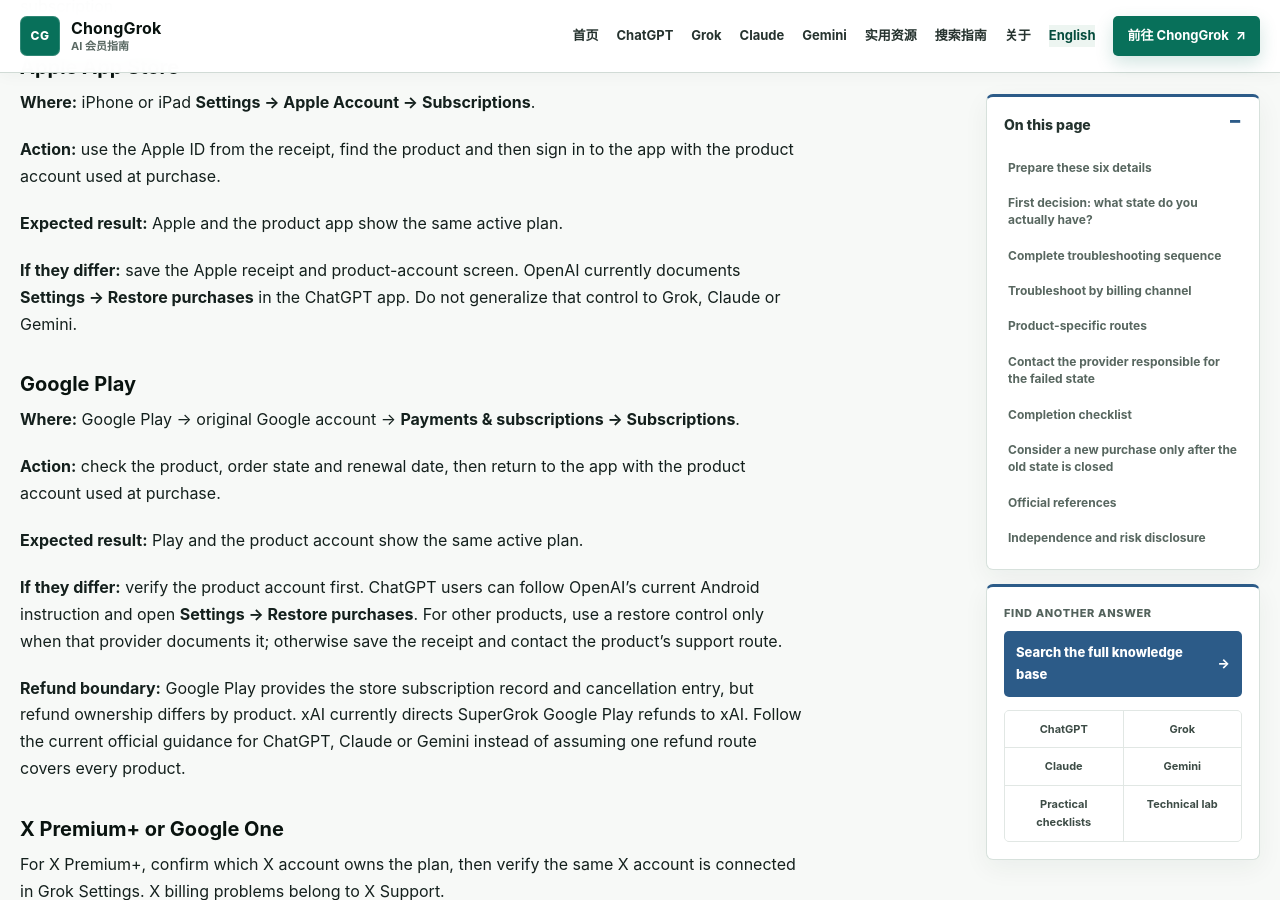
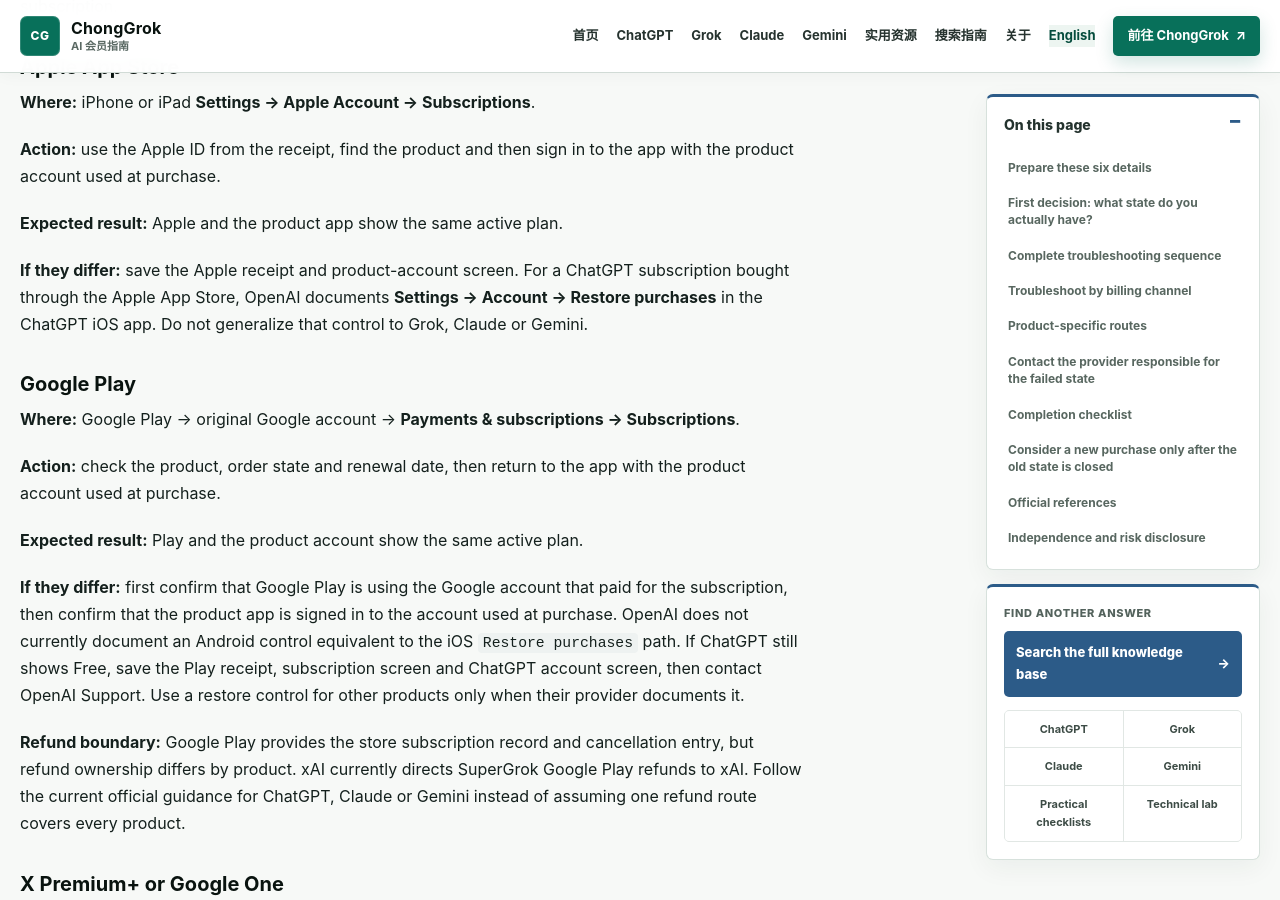
Before and after one commit to he20000405-pixel/he20000405-pixel.github.io, a Jekyll site: the page built from en/resources/ai-subscription-payment-troubleshooting.md, in a window 1280 px wide and 900 px high, scrolled down 3191 px. Built offline with Jekyll 4.4.1, drawn with Linux system fonts in a browser that asks for light colours; some of the changed text lies outside the part shown.

Commit message:
Correct cross-platform subscription recovery guidance

```diff
--- a/en/resources/ai-subscription-payment-troubleshooting.md
+++ b/en/resources/ai-subscription-payment-troubleshooting.md
@@ -14,7 +14,7 @@ faq:
   - question: "Should I pay again if an AI subscription was charged but the account still shows Free?"
     answer: "No. First determine whether the charge is pending or complete, identify the original billing channel and purchasing account, and check paid access on the official product page."
   - question: "Can I use Restore purchases on both iOS and Android?"
-    answer: "Do not apply one product's control to every service. OpenAI currently documents Restore purchases in both the ChatGPT iOS and Android apps. Grok, Claude and Gemini users should follow their own provider's current instructions."
+    answer: "No. OpenAI currently documents Restore purchases for ChatGPT subscriptions bought through the Apple App Store, using the ChatGPT iOS app. On Android, verify the original Google Play account, the Play subscription and the ChatGPT account used at purchase; do not assume the same button exists without official documentation."
   - question: "Does a receipt prove that the current AI account has the paid plan?"
     answer: "No. A receipt proves that a billing provider recorded a transaction. The subscription must still be associated with the correct product account and recognized on the official product page."
   - question: "Who handles a Google Play refund?"
@@ -90,7 +90,7 @@ Redact full email addresses, order numbers, card details, session credentials, U
 
 **Expected result:** Apple and the product app show the same active plan.
 
-**If they differ:** save the Apple receipt and product-account screen. OpenAI currently documents **Settings → Restore purchases** in the ChatGPT app. Do not generalize that control to Grok, Claude or Gemini.
+**If they differ:** save the Apple receipt and product-account screen. For a ChatGPT subscription bought through the Apple App Store, OpenAI documents **Settings → Account → Restore purchases** in the ChatGPT iOS app. Do not generalize that control to Grok, Claude or Gemini.
 
 ### Google Play
 
@@ -100,7 +100,7 @@ Redact full email addresses, order numbers, card details, session credentials, U
 
 **Expected result:** Play and the product account show the same active plan.
 
-**If they differ:** verify the product account first. ChatGPT users can follow OpenAI's current Android instruction and open **Settings → Restore purchases**. For other products, use a restore control only when that provider documents it; otherwise save the receipt and contact the product's support route.
+**If they differ:** first confirm that Google Play is using the Google account that paid for the subscription, then confirm that the product app is signed in to the account used at purchase. OpenAI does not currently document an Android control equivalent to the iOS `Restore purchases` path. If ChatGPT still shows Free, save the Play receipt, subscription screen and ChatGPT account screen, then contact OpenAI Support. Use a restore control for other products only when their provider documents it.
 
 **Refund boundary:** Google Play provides the store subscription record and cancellation entry, but refund ownership differs by product. xAI currently directs SuperGrok Google Play refunds to xAI. Follow the current official guidance for ChatGPT, Claude or Gemini instead of assuming one refund route covers every product.
 
@@ -152,10 +152,20 @@ Re-evaluate purchase options only after confirming that no active subscription,
 
 Gemini own-account assistance and the separate ready-made annual account are different fulfillment paths. Choose only after the old billing state is closed.
 
+<section class="faq-list" aria-labelledby="payment-faq-heading">
+  <h2 id="payment-faq-heading">Frequently asked questions</h2>
+  {% for item in page.faq %}
+  <details>
+    <summary>{{ item.question }}</summary>
+    <p>{{ item.answer }}</p>
+  </details>
+  {% endfor %}
+</section>
+
 ## Official references
 
 - [OpenAI: avoid duplicate subscriptions across web, iOS and Android](https://help.openai.com/en/articles/20001043-how-do-i-avoid-being-charged-twice-if-i-subscribe-to-chatgpt-on-ios-android-and-the-web)
-- [OpenAI: ChatGPT Plus and charged-but-Free troubleshooting](https://help.openai.com/en/articles/6950777-what-is-chatgpt-plus)
+- [OpenAI: subscription associated with another ChatGPT account](https://help.openai.com/en/articles/20001056-why-am-i-seeing-a-message-that-my-subscription-is-associated-with-another-account)
 - [OpenAI: restore an Apple App Store purchase](https://help.openai.com/en/articles/8346573)
 - [OpenAI: request a ChatGPT refund](https://help.openai.com/en/articles/7232895-how-do-i-request-a-refund-for-chatgpt-plus)
 - [xAI: Grok consumer FAQ](https://docs.x.ai/grok/faq)
```
Also changed, not shown: resources/ai-subscription-payment-troubleshooting.md (+14 -4 lines).
